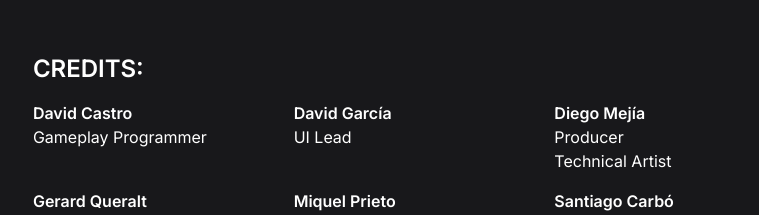
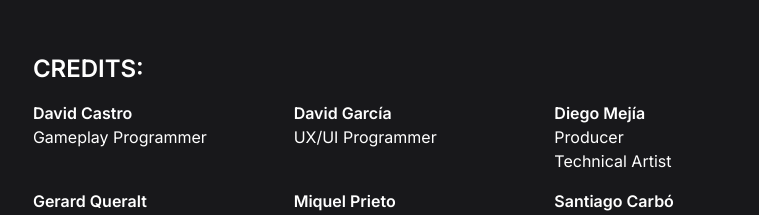
Before and after one commit to MarcGonzalezMoratona/starfall-rebellion, a Next.js app: page /press in a window 1280 px wide. Shown: the part 1441-1656 px from the top of the page, without its empty margins (216-975 px from the left). Built offline with nearby package versions, Linux system fonts and the light colour scheme.

Commit message:
fix: roles

```diff
--- a/app/data/team.js
+++ b/app/data/team.js
@@ -11,7 +11,7 @@ export const team = {
     {
       name: 'David García',
       image: 'DavidGarcia.jpg',
-      primaryRole: 'UI Lead',
+      primaryRole: 'UX/UI Programmer',
       networks: {
         github: 'https://github.com/DGMC117',
       },
```
